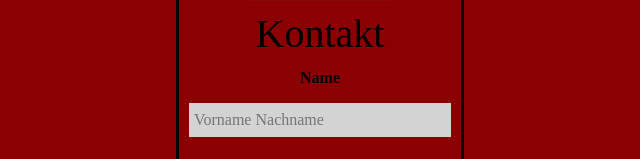
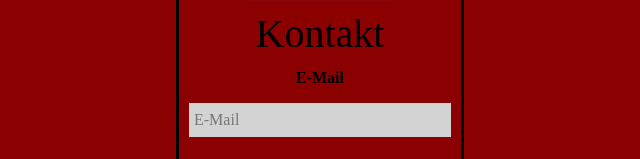
Before and after one commit to pje3110/pje3110.github.io, a plain HTML site: page satanismus.html in a window 1280 px wide. Both pictures are taken after a click on the button "Kontaktiere Satan!". Shown: the part 1271-1430 px from the top of the page, 320-960 px from the left. Drawn offline with Linux system fonts and the light colour scheme.

Commit message:
added working contact form

```diff
--- a/res/CSS/styles.css
+++ b/res/CSS/styles.css
@@ -83,26 +83,6 @@ tr:nth-child(odd){
 tr:hover{
     background: rgba(95, 158, 160, 0.3);
 }
-
-.form-popup{
-    display:none;
-    border: 3px solid black;
-    background-color: darkred;
-    max-width: 300px;
-    position: center;
-    margin: 0 auto;
-
-}
-.form-container{
-    padding: 10px;
-}
-.form-container input[type=text]{
-    padding: 5px;
-    margin: 5px 0 22px 0;
-    border: black;
-    background: lightgrey;
-    width: 100%;
-}
 .form-container input[type=text]:focus{
     background-color: #ddd;
     outline: none;
--- a/satanismus.html
+++ b/satanismus.html
@@ -121,14 +121,14 @@ background-color:darkred;color: black;">
     </div>
 
     <div class="row">
-        <div class="form-popup" id="SatanKontakt">
-            <form class="form-container" method="post" action="form.php">
+        <div class="form-popup" id="SatanKontakt" style="display: none; border: 3px solid black; background-color: darkred; max-width: 300px; position: center; margin: 0 auto;">
+            <form class="form-container" method="POST" action="https://formspree.io/f/mpzkjooe" style="padding: 10px;">
                 <h1>Kontakt</h1>
-                <label for="name"><b>Name</b></label>
-                <input type="text" placeholder="Vorname Nachname" name="name" id="name" required>
+                <label for="_replyto"><b>E-Mail</b></label>
+                <input type="email" placeholder="E-Mail" name="_replyto" id="_replyto" required style="padding: 5px; margin: 5px 0 22px 0; border: black; background: lightgrey; width: 100%;">
                 <br>
-                <label for="email"><b>E-Mail</b></label>
-                <input type="text" placeholder="E-Mail" name="email" id="email" required>
+                <label for="message"><b>Name</b></label>
+                <textarea placeholder="Vorname Nachname" name="message" id="message" required style="padding: 5px; margin: 5px 0 22px 0; border: black; background: lightgrey; width: 100%;"></textarea>
                 <br>
                 <button type="submit" class="btn btn-danger">An Satan senden</button>
                 <button type="button" class="btn btn-warning" onclick="closeForm()">Schließen</button>
--- a/server.js
+++ b/server.js
@@ -28,9 +28,6 @@ router.get("/features", function (req, res) {
 });
 router.get("/impressum", function (req, res) {
     res.sendFile(__dirname + "/impressum.html");
-});
-router.get("/form.php", function (req, res) {
-    res.sendFile(__dirname + "/form.php");
 });
 router.get("/satanismus", function (req, res) {
     res.sendFile(__dirname + "/satanismus.html");
--- a/server.ts
+++ b/server.ts
@@ -30,9 +30,6 @@ router.get("/features", (req: express.Request, res: express.Response) => {
 });
 router.get("/impressum", (req: express.Request, res: express.Response) => {
     res.sendFile(__dirname + "/impressum.html");
-});
-router.get("/form.php", (req: express.Request, res: express.Response) => {
-    res.sendFile(__dirname + "/form.php");
 });
 router.get("/satanismus", (req: express.Request, res: express.Response) => {
     res.sendFile(__dirname + "/satanismus.html");
```
Also changed, not shown: 1 other file.
